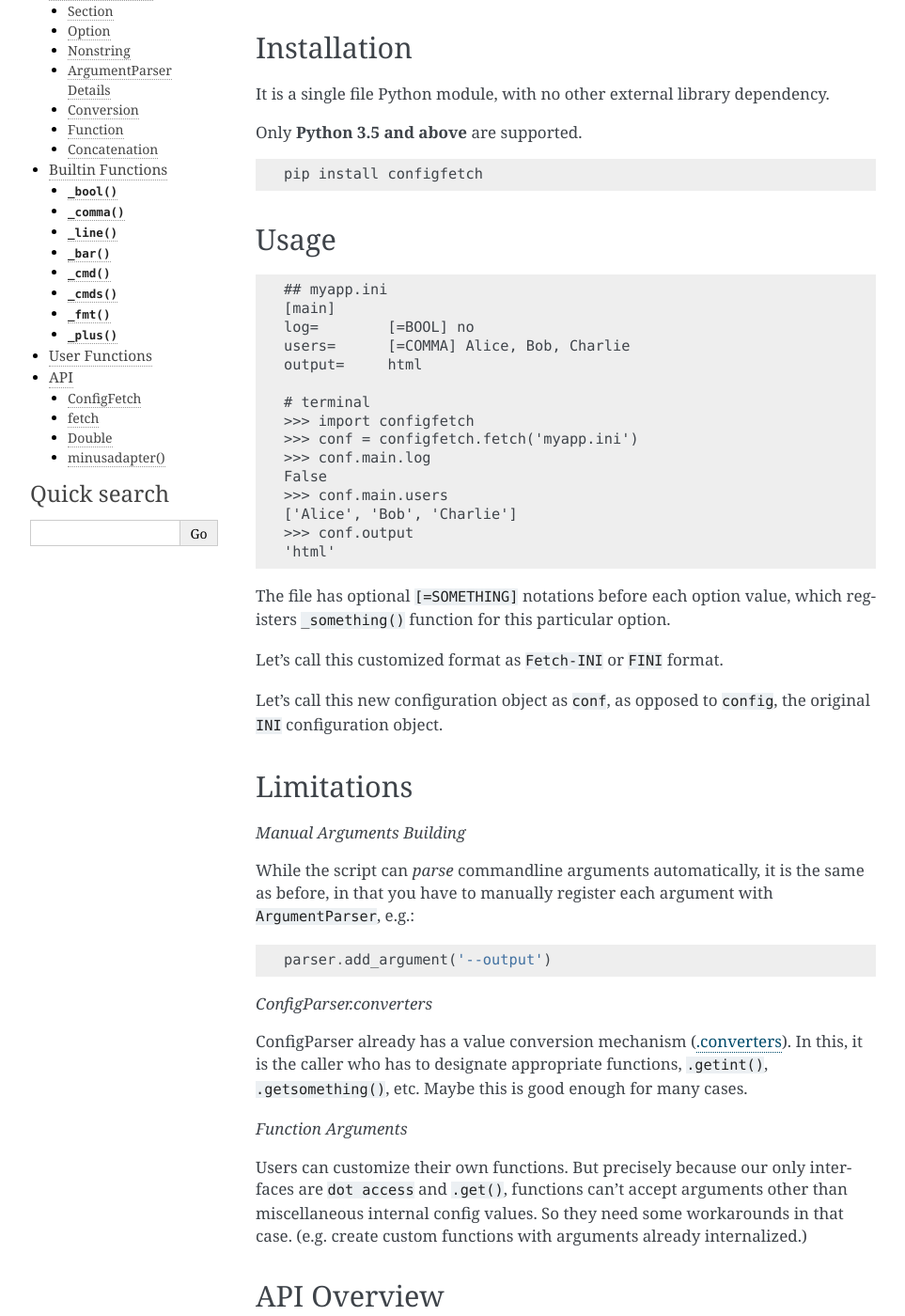
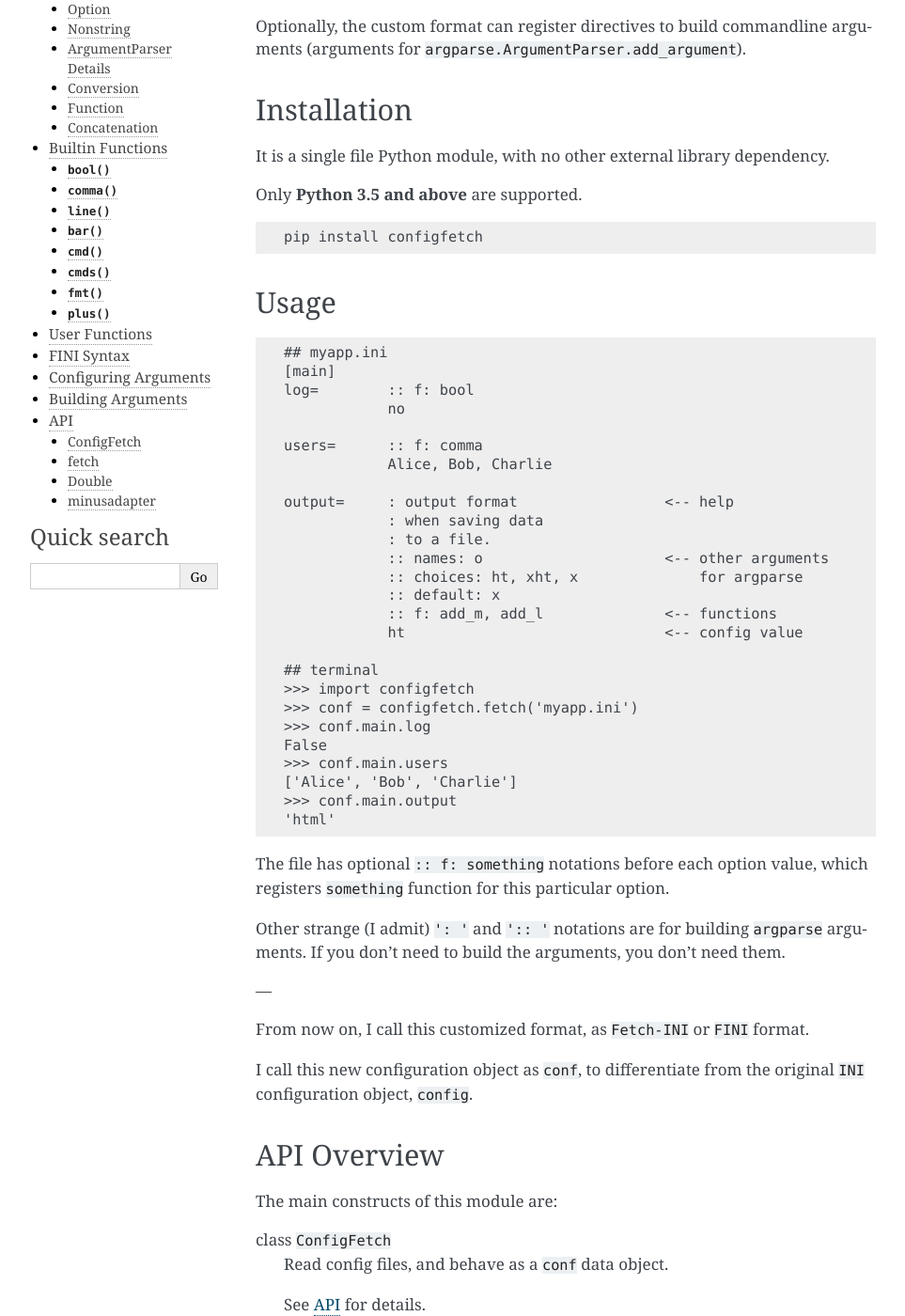
Before and after one commit to openandclose/configfetch, a Sphinx documentation site: the page built from docs/overview.rst, in a window 1280 px wide and 1400 px high, scrolled down 302 px. Shown: the whole window at 94% size, without its empty margins (148-1111 px from the left). Built offline with Sphinx 7.4.7, drawn with Linux system fonts in a browser that asks for light colours; some of the changed text lies outside the part shown.

```diff
--- a/docs/overview.rst
+++ b/docs/overview.rst
@@ -11,6 +11,10 @@ Commandline arguments and Environment Variables precedes config file values,
 in that order.
 
 All data accesses are done by ``dot access`` or ``.get()`` method.
+
+Optionally, the custom format can register directives
+to build commandline arguments
+(arguments for ``argparse.ArgumentParser.add_argument``).
 
 
 Installation
@@ -30,58 +34,45 @@ Usage
 
     ## myapp.ini
     [main]
-    log=        [=BOOL] no
-    users=      [=COMMA] Alice, Bob, Charlie
-    output=     html
+    log=        :: f: bool
+                no
 
-    # terminal
+    users=      :: f: comma
+                Alice, Bob, Charlie
+
+    output=     : output format                 <-- help
+                : when saving data
+                : to a file.
+                :: names: o                     <-- other arguments
+                :: choices: ht, xht, x              for argparse
+                :: default: x
+                :: f: add_m, add_l              <-- functions
+                ht                              <-- config value
+
+    ## terminal
     >>> import configfetch
     >>> conf = configfetch.fetch('myapp.ini')
     >>> conf.main.log
     False
     >>> conf.main.users
     ['Alice', 'Bob', 'Charlie']
-    >>> conf.output
+    >>> conf.main.output
     'html'
 
-The file has optional ``[=SOMETHING]`` notations
+The file has optional ``:: f: something`` notations
 before each option value,
-which registers ``_something()`` function for this particular option.
+which registers ``something`` function for this particular option.
 
-Let's call this customized format as ``Fetch-INI`` or ``FINI`` format.
+Other strange (I admit) ``': '`` and ``':: '`` notations are
+for building ``argparse`` arguments.
+If you don't need to build the arguments, you don't need them.
 
-Let's call this new configuration object as ``conf``,
-as opposed to ``config``, the original ``INI`` configuration object.
+---
 
+From now on, I call this customized format, as ``Fetch-INI`` or ``FINI`` format.
 
-Limitations
------------
-
-*Manual Arguments Building*
-
-While the script can *parse* commandline arguments automatically,
-it is the same as before, in that
-you have to manually register each argument with ``ArgumentParser``, e.g.::
-
-    parser.add_argument('--output')
-
-*ConfigParser.converters*
-
-ConfigParser already has a value conversion mechanism
-(`.converters <https://docs.python.org/3/library/configparser.html#customizing-parser-behaviour>`__).
-In this, it is the caller who has to designate appropriate functions,
-``.getint()``, ``.getsomething()``, etc.
-Maybe this is good enough for many cases.
-
-*Function Arguments*
-
-Users can customize their own functions.
-But precisely because our only interfaces are
-``dot access`` and ``.get()``,
-functions can't accept arguments other than
-miscellaneous internal config values.
-So they need some workarounds in that case.
-(e.g. create custom functions with arguments already internalized.)
+I call this new configuration object as ``conf``,
+to differentiate from the original ``INI`` configuration object, ``config``.
 
 
 API Overview
@@ -97,9 +88,9 @@ class ``ConfigFetch``
 class ``Func``
     Keep conversion functions and apply them to values.
 
-    See `Func <api.html#configfetch.Func>`__ for the builtin Functions.
+    See `Builin Function <#builtin-functions>`__ for included functions.
 
-    See `User Functions <#user-functions>`__ for customization.
+    See `User Functions <#user-functions>`__ for customization example.
 
 function ``fetch``
     Shortcut. Using ``ConfigFetch``, return ``conf`` object.
@@ -197,7 +188,8 @@ by conforming to the designated ``FINI`` format. E.g.
 .. code:: none
 
     # myapp.ini
-    file=   [COMMA] a.txt, b.txt, c.txt
+    file=   :: f: comma
+            a.txt, b.txt, c.txt
 
     # myapp.py
     parser.add_argument('--file', action='store')
@@ -236,11 +228,7 @@ left to right in order, then the resultant value is *returned*.
 Function
 ^^^^^^^^
 
-Function names must start with ``'_'``.
-
-The matching string is made from one in ``FINI`` file,
-adding this ``'_'``, and converting to lowercase. E.g.
-``[=SOMETHING]`` to ``_something``.
+Function names are searched in ``Func`` or a subclass methods.
 
 Functions always have one argument ``value``, that is a *selected* value.
 And they return one value.
@@ -271,14 +259,14 @@ each function expects.
 Builtin Functions
 -----------------
 
-All builtin functions except ``_bar()``, expect ``value`` as a string,
+All builtin functions except ``bar``, expect ``value`` as a string,
 so they should come in first.
 
-``_bar()`` expects an list type ``value``,
+``bar`` expects an list type ``value``,
 so it should come the second or after.
-(usually immediately after ``_comma()`` or ``_line()``.)
+(usually immediately after ``comma`` or ``line``.)
 
-.. method:: _bool(value)
+.. method:: bool(value)
 
     return ``True`` or ``False``,
     according to the same rule as ``configparser``'s.
@@ -288,7 +276,7 @@ so it should come the second or after.
     | Case insensitive.
     | Other values raise an error.
 
-.. method:: _comma(value)
+.. method:: comma(value)
 
     Return a list using comma as separators.
     No comma value returns one element list.
@@ -297,7 +285,7 @@ so it should come the second or after.
     Heading and tailing whitespaces are stripped
     from each element.
 
-.. method:: _line(value)
+.. method:: line(value)
 
     Return a list using line break as separators.
     No line break value returns one element list.
@@ -306,7 +294,7 @@ so it should come the second or after.
     Heading and tailing whitespaces and *commas* are stripped
     from each element.
 
-.. method:: _bar(value)
+.. method:: bar(value)
 
     Concatenate with bar (``'|'``).
 
@@ -317,14 +305,15 @@ so it should come the second or after.
 
     .. code::
 
-        scheme=     [=COMMA][=BAR] https?, ftp, mailto
+        scheme=     :: f: comma, bar
+                    https?, ftp, mailto
 
     .. code:: python
 
         >>> conf.main.scheme
         'https?|ftp|mailto'
 
-.. method:: _cmd(value)
+.. method:: cmd(value)
 
     Return a list of strings
     ready to put in `subprocess <https://docs.python.org/3/library/subprocess.html>`__.
@@ -337,21 +326,22 @@ so it should come the second or after.
 
     .. code::
 
-        command=    [=CMD] ls -l 'Live at the Apollo' # 1968
+        command=    :: f: cmd
+                    ls -l 'Live at the Apollo' # 1968
 
     .. code:: python
 
         >>> conf.main.command
         ['ls', '-l', 'Live at the Apollo']
 
-.. method:: _cmds(value)
+.. method:: cmds(value)
 
     Return a list of list of strings.
 
-    List version of ``_cmd``.
-    The input value is a list of strings, with each item made to a list by ``_cmd``.
+    List version of ``cmd``.
+    The input value is a list of strings, with each item made to a list by ``cmd``.
 
-.. method:: _fmt(value)
+.. method:: fmt(value)
 
     return a string processed by ``str.format``, using ``fmts`` dictionary.
     E.g.
@@ -359,7 +349,8 @@ so it should come the second or after.
     .. code::
 
         # myapp.ini
-        css=        [=FMT] {USER}/data/my.css
+        css=        :: f: fmt
+                    {USER}/data/my.css
 
     .. code:: python
 
@@ -371,7 +362,7 @@ so it should come the second or after.
         >>> conf.main.css
         '/home/john/data/my.css'
 
-.. method:: _plus(value)
+.. method:: plus(value)
 
     receive ``value`` as argument, but actually it doesn't use this,
     and use ``values`` (a ``[arg, env, opt]`` list before selection) instead.
@@ -382,7 +373,7 @@ so it should come the second or after.
 
     It reads each value in ``values`` in order, and:
 
-    1) It makes a list using the same mechanism as ``_comma()``.
+    1) It makes a list using the same mechanism as ``comma``.
     2) If items in the list are all ``normal items``,
        then the list overwrites the previous list.
     3) If they consist only of ``plus items`` or ``minus items``,
@@ -419,7 +410,8 @@ Example:
 
     ## myapp.ini
     [main]
-    search=     [=GLOB] python
+    search=     :: f: glob
+                python
 
 .. code:: python
 
@@ -429,7 +421,7 @@ Example:
     class MyFunc(configfetch.Func):
 
         @configfetch.register
-        def _glob(self, value):
+        def glob(self, value):
             if not value.startswith('*'):
                 value = '*' + value
             if not value.endswith('*'):
@@ -447,6 +439,138 @@ Example:
     '*python*'
 
 
+FINI Syntax
+-----------
+
+``FINI`` uses ``': '`` and ``':: '`` as keywords,
+designating metadata line (a space is required).
+It is configurable on subclasses.
+
+All metadata types are optional, but must follow the predetermined order. ::
+
+    (help)
+    (args)
+    (func)
+    value
+
+``args`` means here, arguments for ``argparse.ArgumentParser.add_argument``.
+``help`` is actually one of them, but specially treated.
+
+help:
+    Following string from ``': '`` is ``help``.
+    You can repeat ``help`` on several lines.
+    Strings are joined with newlines.
+
+args:
+    ``':: <name>: <value>'`` is parsed into a dictionary item,
+    with some value type conversion,
+    if ``<name>`` is not ``'f'``.
+
+    ``<name>`` should be key for the argument (nargs, choices, etc.).
+    special ``<name>`` ``'names'`` is used for
+    `name or flags <https://docs.python.org/3/library/argparse.html#name-or-flags>`__,
+    with the option name added to the last.
+    (``'output'`` option in the `Usage <#usage>`__ of the document top
+    becomes ``'-o', '--output'``).
+
+func:
+    Following string from ``':: f: '`` is comma separated function names
+    to process the option value.
+
+value:
+    actual option value.
+
+
+Configuring Arguments
+---------------------
+
+Excluding Environment Variables,
+there are three kinds of option types.
+
+1. Config-only options
+2. Commandline-only options
+3. Common options (to commandline and config file)
+
+1:
+
+If you don't provide ``help`` to an option,
+it is not exposed for building process.
+So that makes 1. config-only options.
+
+2:
+
+If you provide ``help``, but you don't provide or ignore the config option
+(separating it in a specially chosen section, say,
+``'[_command_only]'``),
+which make 2. commandline-only options.
+
+For this, since it is unrelated to the ``INI`` config options,
+you can use any ``add_argument`` arguments.
+
+But data types have to be guessed
+from ``INI`` string values none the less,
+only simple cases are feasible
+(E.g. In ``':: const: 1'``, is ``'1'`` ``int`` or ``str`` ?)
+
+See source code (``OptionParser._convert_arg``) for details.
+
+3:
+
+For all common options:
+
+    * As already said, ``help`` is required.
+    * You can always add ``names``.
+
+For Flags:
+
+For common options which have ``bool`` in ``func``,
+arguments are automatically supplied.
+
+.. code:: ini
+
+    log=    : log events
+            :: f: bool
+            yes
+
+becomes:
+
+.. code:: python
+
+    [...].add_argument('--log', action='store_const', const='yes')
+
+``action`` is always ``store_const``,
+``const`` value is the config option value
+(which will be converted to ``True`` or ``False``,
+when getting value).
+
+Only to make the opposite flags, you can add ``dest`` argument.
+
+.. code:: ini
+
+    no_log=     : do not log events
+                :: dest: log
+                :: f: bool
+                no
+
+becomes:
+
+.. code:: python
+
+    [...].add_argument('--no-log', action='store_const', const='no', dest='log')
+
+For Non-Flags:
+
+Other common options are all treated as ``action='store', nargs=None``,
+which is ``argparse`` default.
+Optionally you can only add ``choices``.
+
+
+Building Arguments
+------------------
+
+To actually build arguments, see `set_arguments <#configfetch.ConfigFetch.set_arguments>`__.
+
+
 API
 ---
 
@@ -455,19 +579,6 @@ ConfigFetch
 
 .. autoclass:: configfetch.ConfigFetch
     :members:
-
-Note:
-
-You can select custom ``ConfigParser`` object for ``_config``,
-by argument ``parser``,
-but ``_ctxs`` is hard-coded to use an ordinary ``ConfigParser``.
-It may interfere with something.
-
-Regardless of ``use_dash`` argument, ``argparse`` does this
-dash-to-underscore conversion for their own argument names.
-So it is normally better to keep it ``True``,
-and maintain correspondence.
-
 
 fetch
 ^^^^^
@@ -491,8 +602,8 @@ according to the uniderlined ``ConfigParser`` object
 (``conf._config``).
 
 
-minusadapter()
-^^^^^^^^^^^^^^
+minusadapter
+^^^^^^^^^^^^
 
 .. autofunction:: configfetch.minusadapter
 
```
Also changed, not shown: other parts of docs/overview.rst (+1 -1 lines), configfetch.py (+48 -29 lines).
